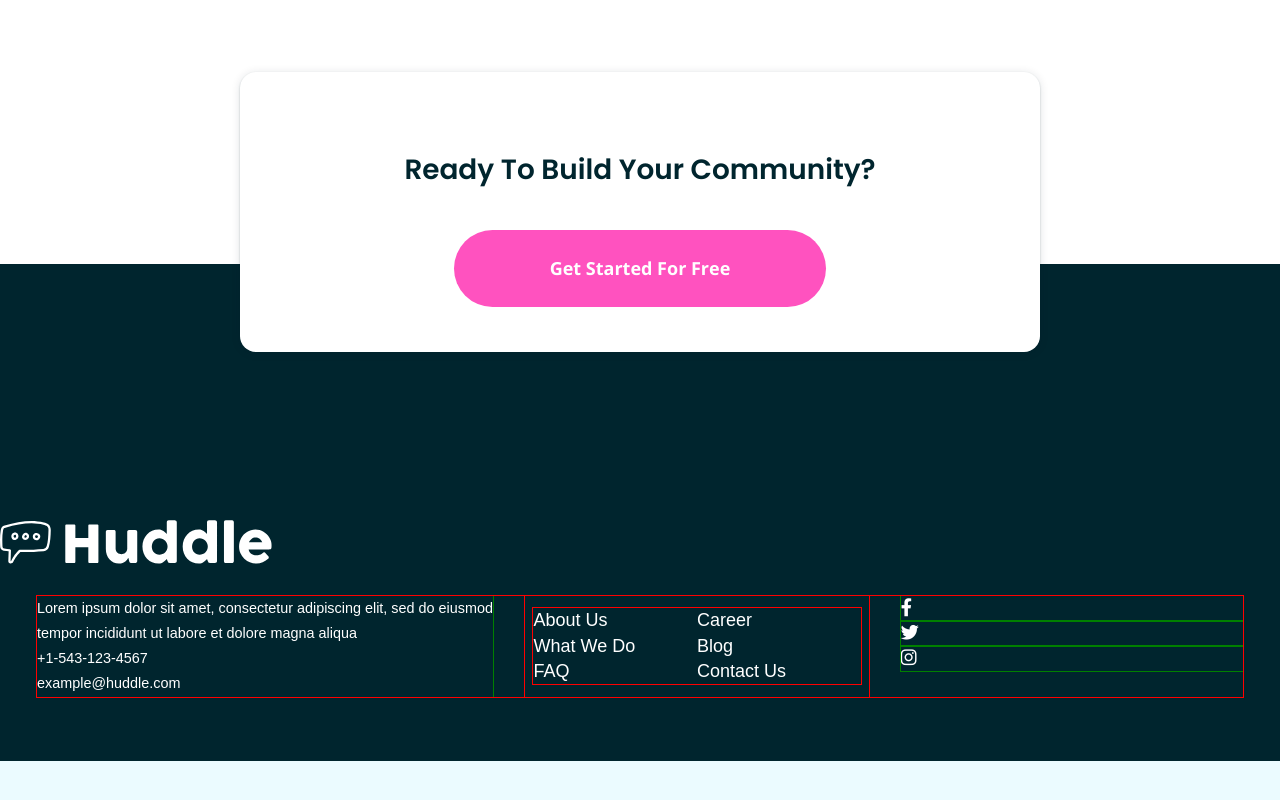
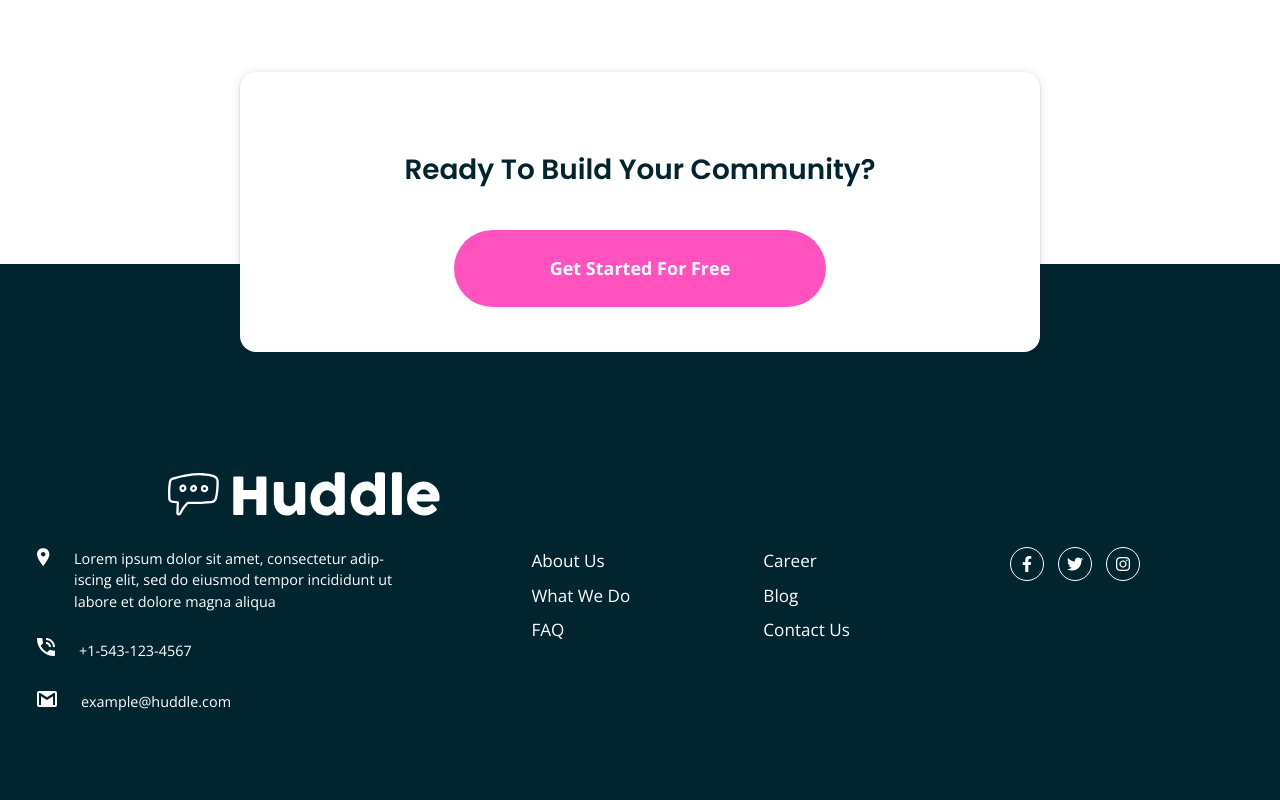
Before and after one commit to 3eze3/Huddle-Landing-Page-Blocks, a plain HTML site: page index.html in a window 1280 px wide. Shown: the part 2287-3087 px from the top of the page. Before the commit the page ends 3048 px from the top, so only its background shows below. Drawn offline with nearby package versions, Linux system fonts and the light colour scheme.

Commit message:
Add the all styles for the footer

```diff
--- a/css/style.css
+++ b/css/style.css
@@ -210,81 +210,178 @@
   -o-border-radius: 3rem;
 }
 
-/* Footer */
 .footer {
   background-color: var(--very-dark-cyan);
-  padding-top: 16rem;
+  padding-top: 13rem;
   padding-bottom: 4rem;
+  color: #fff;
 }
 
 .footer__wrapper {
   max-width: 75.375rem;
-  margin-top: 1rem;
+  margin-inline: auto;
   display: flex;
-  gap: 2rem;
-  margin-inline: auto;
-  color: #fff;
-  outline: solid red 1px;
+  justify-content: center;
+  align-items: flex-start;
+  gap: 2.5rem;
 }
 
 .footer__contact {
-  outline: green 1px solid;
   flex: 40%;
+  padding-right: 5.9rem;
 }
+
 
 .contact__logo {
   width: 17rem;
+  margin-left: 10.5rem;
   filter: brightness(0) invert(100%);
   -webkit-filter: brightness(0) invert(100%);
   margin-bottom: 2rem;
 }
 
-.contact__wrapper {
-  outline: solid red 1px;
+.contact__wrapper>* {
+  margin-bottom: 1.6rem;
+  font-size: .8em;
   font-style: normal;
-  font-size: .8em;
+  font-family: var(--font-Open-Sans);
+
 }
 
-.contact__location {
-  padding-right: 9.6rem;
-  word-break: break-all;
+.contact__content--location {
   line-height: 1.5;
 }
 
-.contact__link {}
+.contact__content {
+  display: flex;
+  gap: 1.5rem;
+  align-items: flex-start;
+  justify-content: flex-start;
+}
+
+.contact__content--location::before {
+  content: url("../images/icon-location.svg");
+}
+
+.contact__content--phone::before {
+  content: url("../images/icon-phone.svg");
+}
+
+.contact__content--email::before {
+  content: url("../images/icon-email.svg");
+}
+
+.contact__link::before {
+  content: url("../images/icon-location.svg");
+}
+
+.contact__content--location~.contact__content:hover {
+  color: var(--pink);
+  transition: .2s ease-in-out;
+  -webkit-transition: .2s ease-in-out;
+  -moz-transition: .2s ease-in-out;
+  -ms-transition: .2s ease-in-out;
+  -o-transition: .2s ease-in-out;
+
+}
 
 .footer__navbar {
   flex: 30%;
-  outline: solid red 1px;
-  display: flex;
-  flex-direction: column;
-  justify-content: center;
-  padding: .5rem;
 }
 
 .navbar__list {
   display: grid;
   grid-template-columns: repeat(2, 50%);
-  /* align-content: center; */
-  align-items: center;
-  /* align-content: center; */
-  outline: solid red 1px;
+  gap: .6rem 4rem;
+  font-size: .95em;
+  font-family: var(--font-Open-Sans);
 }
 
 .navbar__link {
-  font-size: 1em;
+  display: inline;
+}
+
+.navbar__link {
+  color: #fff;
+  transition: .15s ease-in;
+  -webkit-transition: .15s ease-in;
+  -moz-transition: .15s ease-in;
+  -ms-transition: .15s ease-in;
+  -o-transition: .15s ease-in;
+}
+
+.navbar__link:hover {
+  color: var(--pink);
+  transition: .2s ease-out;
+  -webkit-transition: .2s ease-out;
+  -moz-transition: .2s ease-out;
+  -ms-transition: .2s ease-out;
+  -o-transition: .2s ease-out;
 }
 
 .footer__social {
   flex: 30%;
 }
 
-.social__list {}
-
-.social__item {
-  outline: green 1px solid;
+.social__list {
+  display: flex;
+  align-items: center;
+  justify-content: center;
+  gap: 1rem;
 }
 
 .social__link {
-  display: block;
+  width: 1.5rem;
+  height: 1.5rem;
+  padding: 1rem;
+  outline: #fff 1px solid;
+  display: inline-flex;
+  justify-content: center;
+  align-items: center;
+  border-radius: 50%;
+  -webkit-border-radius: 50%;
+  -moz-border-radius: 50%;
+  -ms-border-radius: 50%;
+  -o-border-radius: 50%;
+  transition: .2s ease-in-out;
+  -webkit-transition: .2s ease-in-out;
+  -moz-transition: .2s ease-in-out;
+  -ms-transition: .2s ease-in-out;
+  -o-transition: .2s ease-in-out;
 }
+
+.fa-brands {
+  font-size: 1rem;
+  filter: brightness(1);
+  -webkit-filter: brightness(1);
+  transition: .25s ease-out;
+  -webkit-transition: .25s ease-out;
+  -moz-transition: .25s ease-out;
+  -ms-transition: .25s ease-out;
+  -o-transition: .25s ease-out;
+}
+
+.social__link:hover {
+  outline: none;
+  background-color: var(--pink);
+  transform: scale(1.2) translateY(-3px);
+  -webkit-transform: scale(1.2) translateY(-3px);
+  -moz-transform: scale(1.2) translateY(-3px);
+  -ms-transform: scale(1.2) translateY(-3px);
+  -o-transform: scale(1.2) translateY(-3px);
+  transition: .2s ease-in-out;
+  -webkit-transition: .2s ease-in-out;
+  -moz-transition: .2s ease-in-out;
+  -ms-transition: .2s ease-in-out;
+  -o-transition: .2s ease-in-out;
+}
+
+.social__link:hover>.fa-brands {
+  filter: brightness(0);
+  -webkit-filter: brightness(0);
+  transition: .2s ease-in;
+  -webkit-transition: .2s ease-in;
+  -moz-transition: .2s ease-in;
+  -ms-transition: .2s ease-in;
+  -o-transition: .2s ease-in;
+}
```
